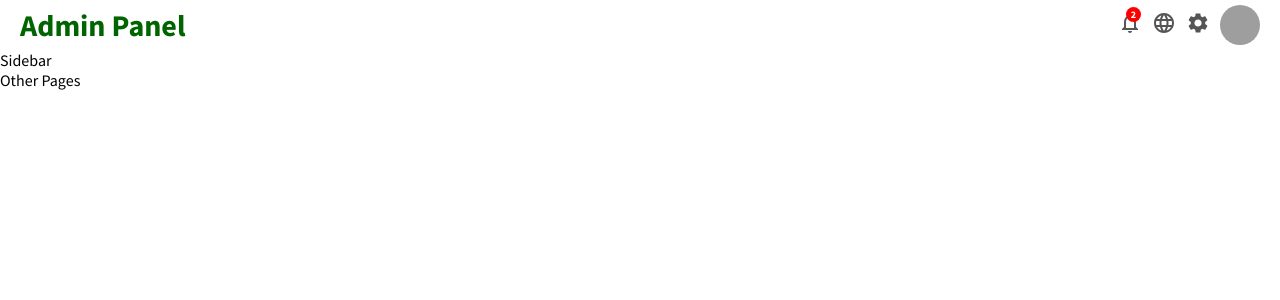
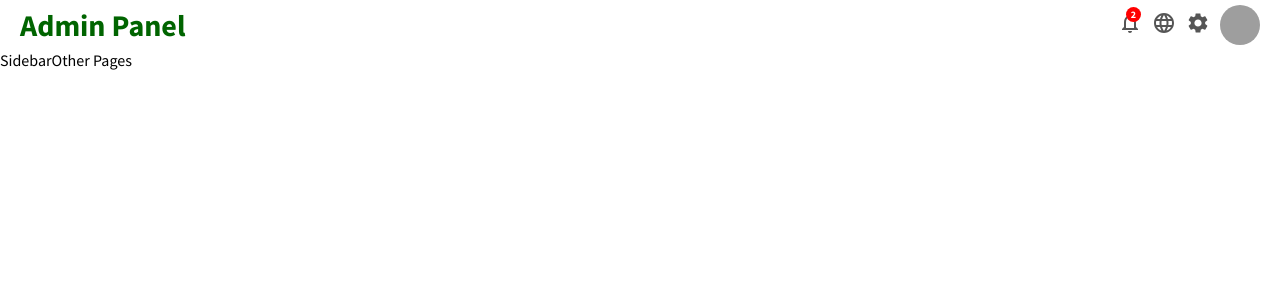
Before and after one commit to PJMantoss/admin_panel, a React (Create React App) app: page / in a window 1280 px wide. Shown: the top 300 px of the page. Built offline with nearby package versions, Linux system fonts and the light colour scheme; grey boxes are pictures that could not be loaded.

Commit message:
update App component

```diff
--- a/src/app.css
+++ b/src/app.css
@@ -0,0 +1,3 @@
+.container {
+    display: flex;
+}
```
